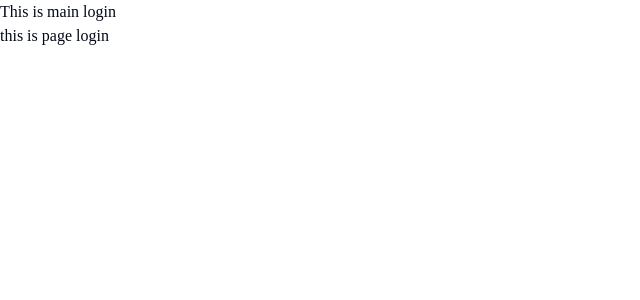
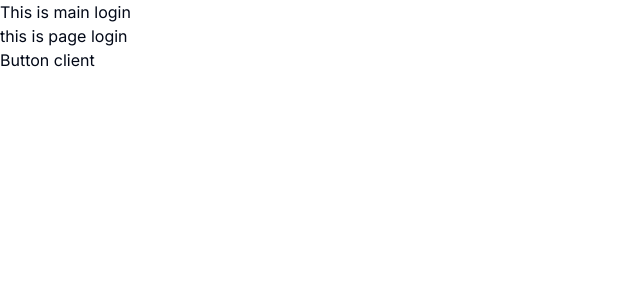
Before and after one commit to tranvandat05032002/Nextjs-Training, a Next.js app in the folder client/: page /login in a window 1280 px wide. Shown: the top 300 px of the page, without its empty margins (0-640 px from the left). Built offline with nearby package versions, Linux system fonts and the light colour scheme.

Commit message:
ds: update client

```diff
--- a/client/src/app/(auth)/login/page.tsx
+++ b/client/src/app/(auth)/login/page.tsx
@@ -1,9 +1,11 @@
+import Button from '@/app/Components/Button';
 import React from 'react';
 
 const LoginPage = () => {
     return (
         <div>
             this is page login
+            <Button></Button>
         </div>
     );
 };
--- /dev/null
+++ b/client/src/app/Components/Button.tsx
@@ -0,0 +1,12 @@
+'use client'
+import React from 'react';
+
+const Button = () => {
+    return (
+        <div>
+            Button client
+        </div>
+    );
+};
+
+export default Button;
--- a/client/src/app/layout.tsx
+++ b/client/src/app/layout.tsx
@@ -1,35 +1,33 @@
 import type { Metadata } from "next";
-// import { Roboto } from "next/font/google";
-import localFont from "next/font/local"
+import { Inter } from "next/font/google";
+// import localFont from "next/font/local"
 import "./globals.css";
 
-// const roboto = Roboto({
-//   subsets: ["vietnamese"],
+const inter = Inter({
+  subsets: ["vietnamese"],
+})
+
+// const myFont = localFont({
+//   src: [{
+//     path: "./Roboto/Roboto-Thin.ttf",
+//     weight: "100"
+//   },
+//   {
+//     path: "./Roboto/Roboto-Light.ttf",
+//     weight: "300"
+//   },
+//   {
+//     path: "./Roboto/Roboto-Medium.ttf",
+//     weight: "500"
+//   },
+//   {
+//     path: "./Roboto/Roboto-Bold.ttf",
+//     weight: "700"
+//   }
+//   ],
 //   display: "swap",
-//   weight: ["100", "300", "400", "500", "700"]
+//   variable: "--font-roboto"
 // })
-
-const myFont = localFont({
-  src: [{
-    path: "./Roboto/Roboto-Thin.ttf",
-    weight: "100"
-  },
-  {
-    path: "./Roboto/Roboto-Light.ttf",
-    weight: "300"
-  },
-  {
-    path: "./Roboto/Roboto-Medium.ttf",
-    weight: "500"
-  },
-  {
-    path: "./Roboto/Roboto-Bold.ttf",
-    weight: "700"
-  }
-  ],
-  display: "swap",
-  variable: "--font-roboto"
-})
 
 export const metadata: Metadata = {
   title: "Create Next App",
@@ -43,7 +41,7 @@ export default function RootLayout({
 }>) {
   return (
     <html lang="en">
-      <body className={` ${myFont.variable}`}>{children}</body>
+      <body suppressHydrationWarning={true} className={inter.className}>{children}</body>
     </html>
   );
 }
```
